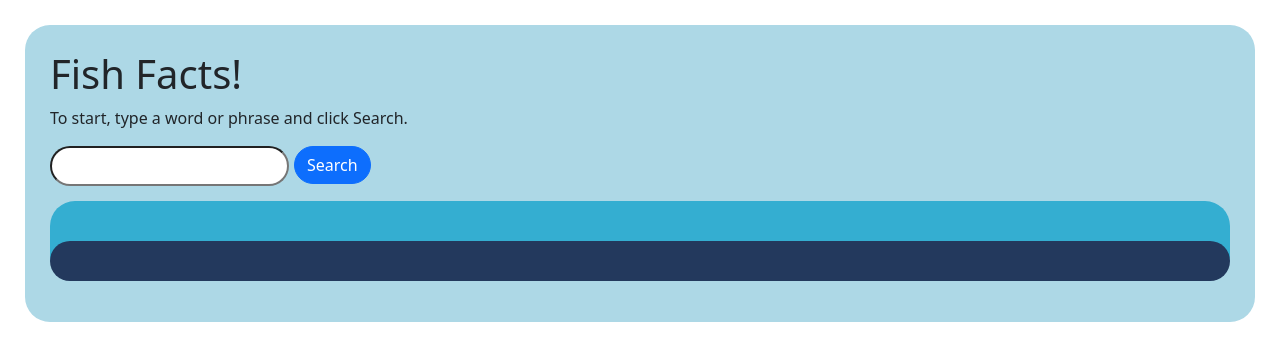
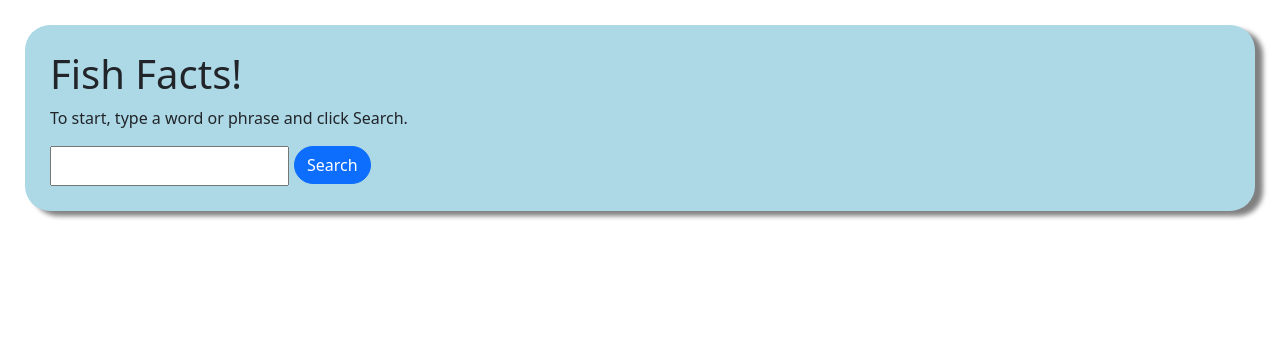
Before and after one commit to jrichards1999/fishfactsv2, a React (Create React App) app: page / in a window 1280 px wide. Shown: the top 360 px of the page. Built offline with nearby package versions, Linux system fonts and the light colour scheme.

Commit message:
More styling work

```diff
--- a/src/App.js
+++ b/src/App.js
@@ -50,11 +50,13 @@ function App() {
             Search
           </StyledLink>
         </SearchContainer>
-        <ContentDiv>
-          <Title>{title}</Title>
-          <Image src={imageSrc} alt="" />
-          <ContentParagraph>{content}</ContentParagraph>
-        </ContentDiv>
+        {title && (
+          <ContentDiv>
+            <Title>{title}</Title>
+            <Image src={imageSrc} alt="" />
+            <ContentParagraph>{content}</ContentParagraph>
+          </ContentDiv>
+        )}
       </ContentContainer>
     </PageContainer>
   );
@@ -68,6 +70,7 @@ const ContentContainer = styled.div`
   padding: 25px;
   border-radius: 25px;
   background-color: #add8e6;
+  box-shadow: 8px 5px 5px gray;
 `;
 
 const Image = styled.img`
@@ -80,11 +83,18 @@ const Title = styled.h1`
   margin-bottom: 15px;
 `;
 
+// TODO - Media query stuff currently not working
+// export const device = {
+//   big: `(min-width: 1024)`,
+//   small: `(min-width: 768)`,
+// };
+
 const ContentParagraph = styled.p`
-  padding: 20px 200px;
+  margin-top: 15px;
   background-color: #23395d;
   color: white;
   border-radius: 25px;
+  padding: 20px 200px;
 `;
 
 const SearchContainer = styled.div``;
@@ -92,12 +102,10 @@ const SearchContainer = styled.div``;
 const StyledInput = styled.input`
   margin-right: 5px;
   height: 40px;
-  border-radius: 25px;
 `;
 
 const StyledLink = styled.button`
   margin-top: -5px;
-
   border-radius: 25px;
 `;
 
@@ -108,6 +116,7 @@ const ContentDiv = styled.div`
   text-align: center;
   background-color: #34aed1;
 
+  box-shadow: 8px 5px 5px gray;
   border-radius: 25px;
 `;
 
```
